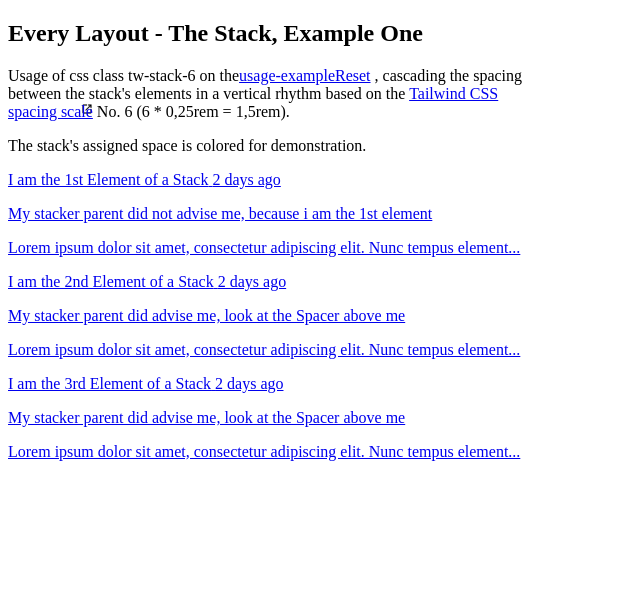
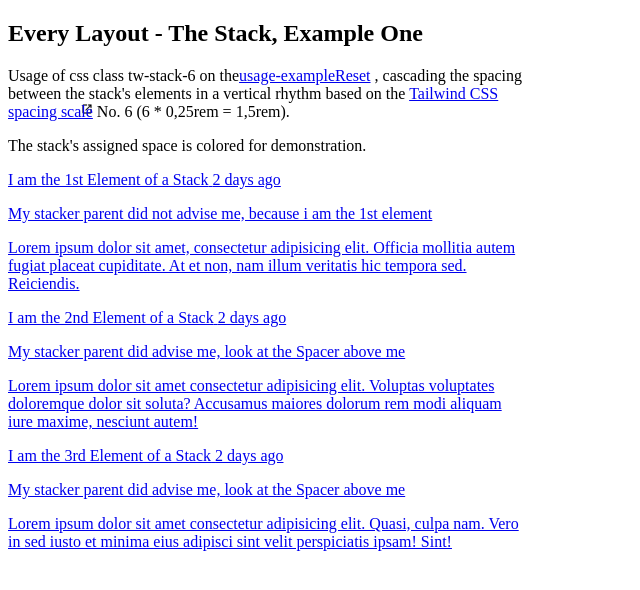
Before and after one commit to joma74/every-layout-replay, a website: page index-stack-1.html in a window 1280 px wide. Shown: the whole page, without its empty margins (0-640 px from the left). Drawn offline with nearby package versions, Linux system fonts and the light colour scheme; a script that the page names is missing.

Commit message:
feat: Added same max-width to usage-example as description-example

```diff
--- a/index-stack-1.html
+++ b/index-stack-1.html
@@ -43,6 +43,10 @@
 				<div
 					class="tw-stack-6 tw-measure-cap-not-my tw-stack-byflex-natural-me tw-bg-blue-500 tw-border-2 tw-border-blue-500"
 					id="usage-example"
+					style="
+						max-width: calc(var(--measure-cap) + 0.5rem + 0.5rem + 2px + 2px)
+							/** same width as description-example **/;
+					"
 					for-code-example
 				>
 					<a
@@ -60,8 +64,9 @@
 							My stacker parent did not advise me, because i am the 1st element
 						</p>
 						<p class="tw-text-sm tw-text-gray-600">
-							Lorem ipsum dolor sit amet, consectetur adipiscing elit. Nunc
-							tempus element...
+							Lorem ipsum dolor sit amet, consectetur adipisicing elit. Officia
+							mollitia autem fugiat placeat cupiditate. At et non, nam illum
+							veritatis hic tempora sed. Reiciendis.
 						</p>
 					</a>
 					<a
@@ -79,8 +84,9 @@
 							My stacker parent did advise me, look at the Spacer above me
 						</p>
 						<p class="tw-text-sm tw-text-gray-600">
-							Lorem ipsum dolor sit amet, consectetur adipiscing elit. Nunc
-							tempus element...
+							Lorem ipsum dolor sit amet consectetur adipisicing elit. Voluptas
+							voluptates doloremque dolor sit soluta? Accusamus maiores dolorum
+							rem modi aliquam iure maxime, nesciunt autem!
 						</p>
 					</a>
 					<a
@@ -98,8 +104,9 @@
 							My stacker parent did advise me, look at the Spacer above me
 						</p>
 						<p class="tw-text-sm tw-text-gray-600">
-							Lorem ipsum dolor sit amet, consectetur adipiscing elit. Nunc
-							tempus element...
+							Lorem ipsum dolor sit amet consectetur adipisicing elit. Quasi,
+							culpa nam. Vero in sed iusto et minima eius adipisci sint velit
+							perspiciatis ipsam! Sint!
 						</p>
 					</a>
 				</div>
```
Also changed, not shown: index-box-1.html (+4 -0 lines), index-box-2.html (+4 -0 lines), index-center-1.html (+9 -1 lines), index-stack-2.html (+4 -0 lines), index-stack-3.html (+4 -0 lines), index-stack-4.html (+4 -0 lines).
